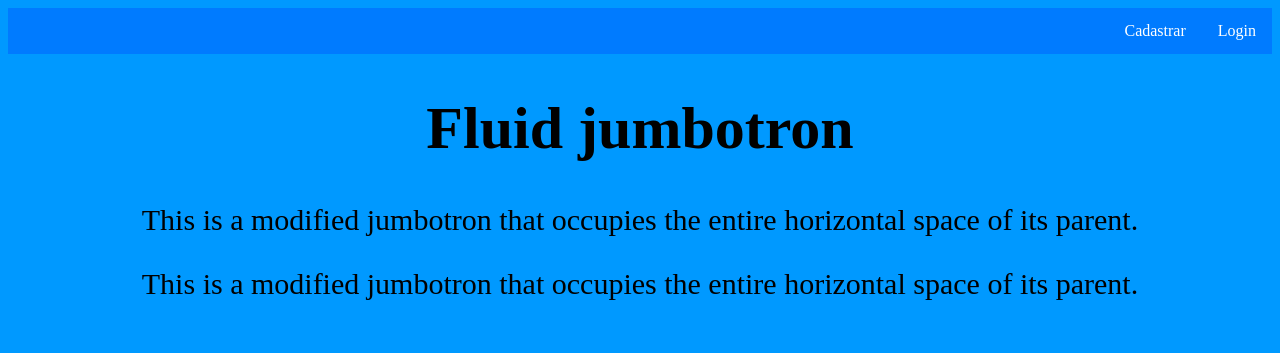
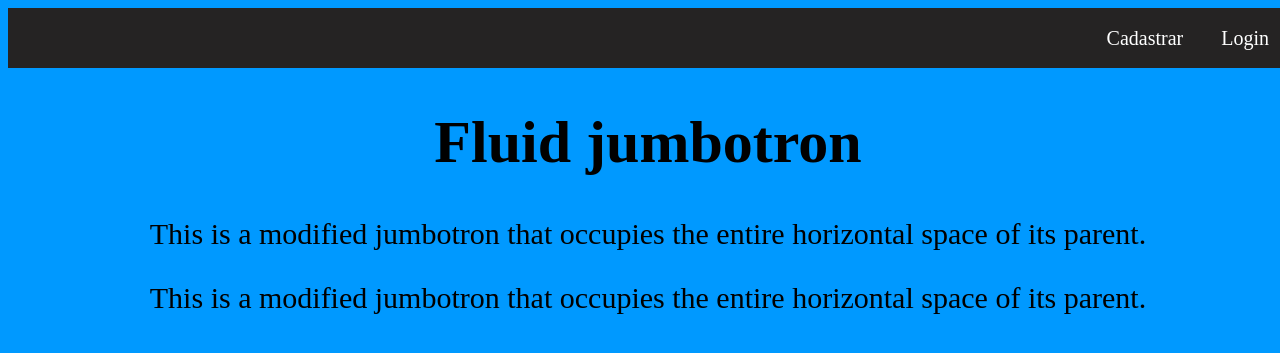
Before and after one commit to everton-novinski/projeto-django, a Django app: page / in a window 1280 px wide. Shown: the top 353 px of the page. Run offline with Django 3.2, Linux system fonts and the light colour scheme.

Commit message:
oitavo commit

```diff
--- a/templates/home/inicial.html
+++ b/templates/home/inicial.html
@@ -41,15 +41,17 @@
 
   .navbar {
     overflow: hidden;
-    background-color: #007bff;
+    background-color: #252323;
+    height: 60px;
+
   }
 
   .navbar a {
     float: right;
-    font-size: 16px;
+    font-size: 20px;
     color: white;
     text-align: center;
-    padding: 14px 16px;
+    padding: 19px 19px;
     text-decoration: none;
   }
 
@@ -58,6 +60,8 @@
   }
   body{
     background-color: #0099ff;
+    width: 100%;
+    height: 100%;
   }
 
 
```
